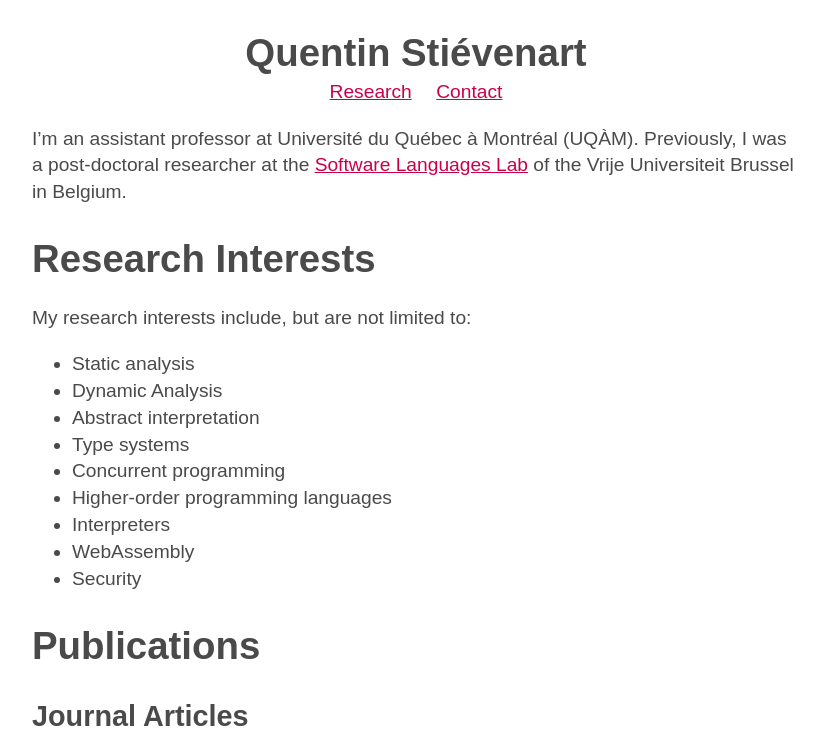
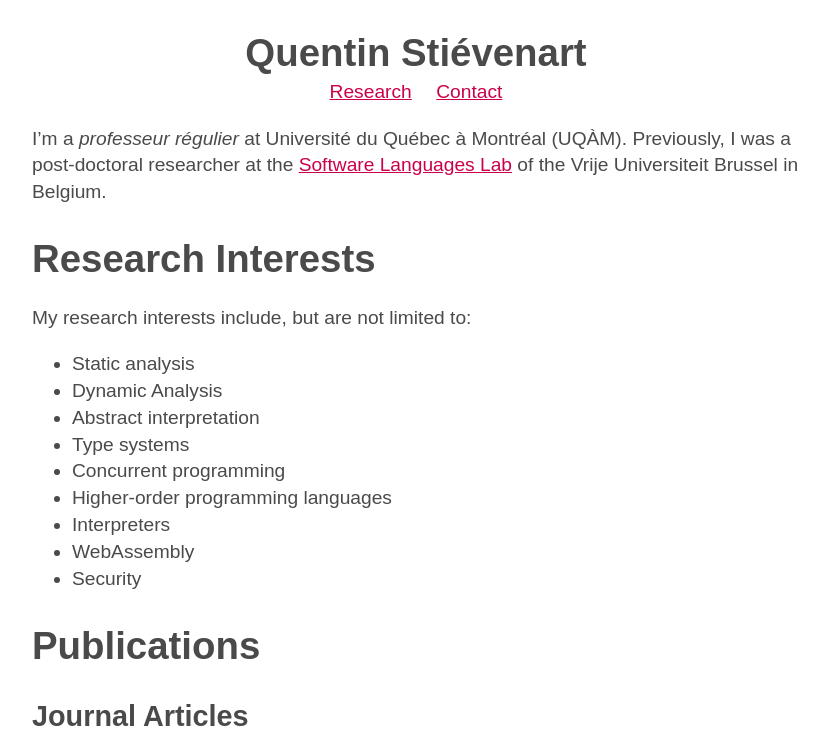
Before and after one commit to acieroid/acieroid.github.io, a plain HTML site: page index.html in a window 1280 px wide. Shown: the top 753 px of the page, without its empty margins (224-1052 px from the left). Drawn offline with Linux system fonts and the light colour scheme.

Commit message:
Nomenclature

```diff
--- a/index.html
+++ b/index.html
@@ -21,7 +21,7 @@
       </header>
 
       <main role="main">
-        <p>I’m an assistant professor at Université du Québec à Montréal (UQÀM). Previously, I was a post-doctoral researcher at the <a href="https://soft.vub.ac.be">Software Languages Lab</a> of the Vrije Universiteit Brussel in Belgium.</p>
+        <p>I’m a <i>professeur régulier</i> at Université du Québec à Montréal (UQÀM). Previously, I was a post-doctoral researcher at the <a href="https://soft.vub.ac.be">Software Languages Lab</a> of the Vrije Universiteit Brussel in Belgium.</p>
 <h1 id="research-interests">Research Interests</h1>
 <p>My research interests include, but are not limited to:</p>
 <ul>
```
